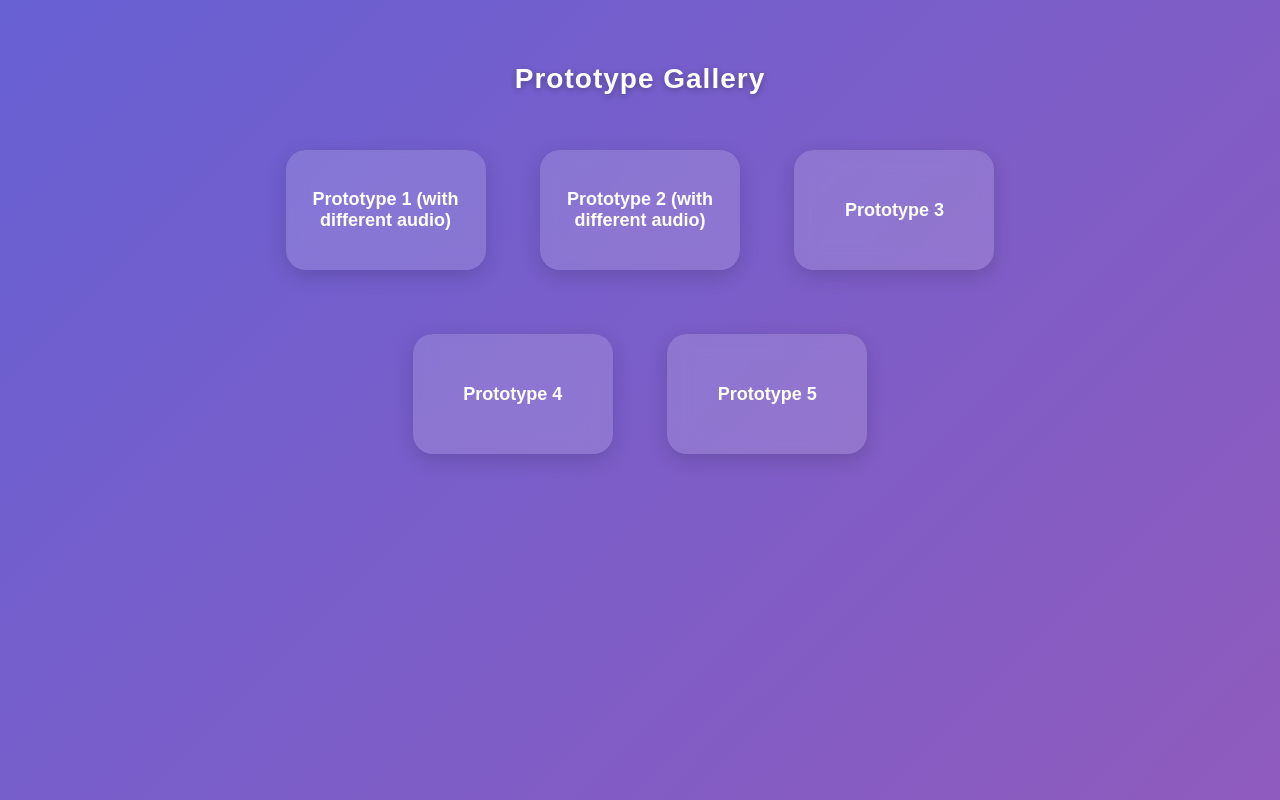
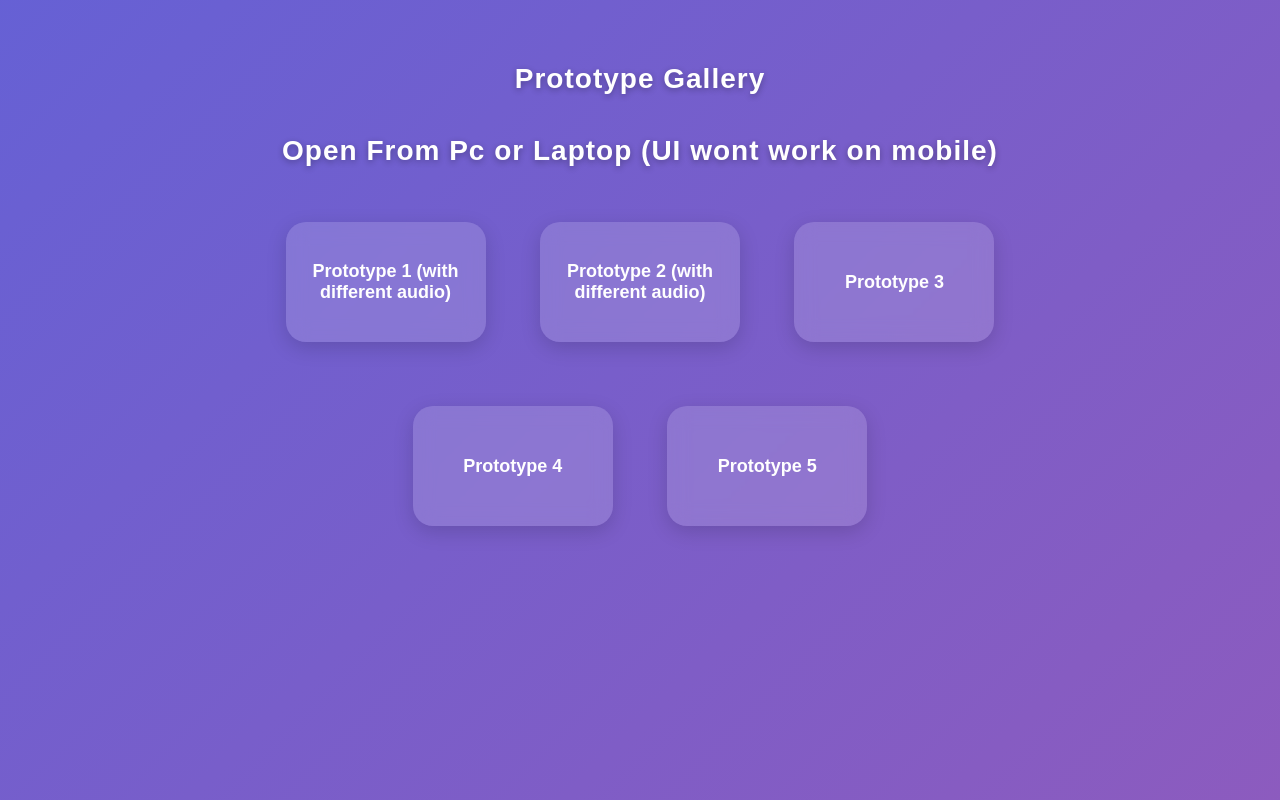
Before and after one commit to DiamondDVVV/webs, a plain HTML site: page index.html in a window 1280 px wide. Drawn offline with Linux system fonts and the light colour scheme.

Commit message:
Update index.html

```diff
--- a/index.html
+++ b/index.html
@@ -87,6 +87,7 @@
 
 <body>
   <h2>Prototype Gallery</h2>
+  <h2>Open From Pc or Laptop (UI wont work on mobile)</h2>
 
   <div class="projects">
     <div class="row">
```
